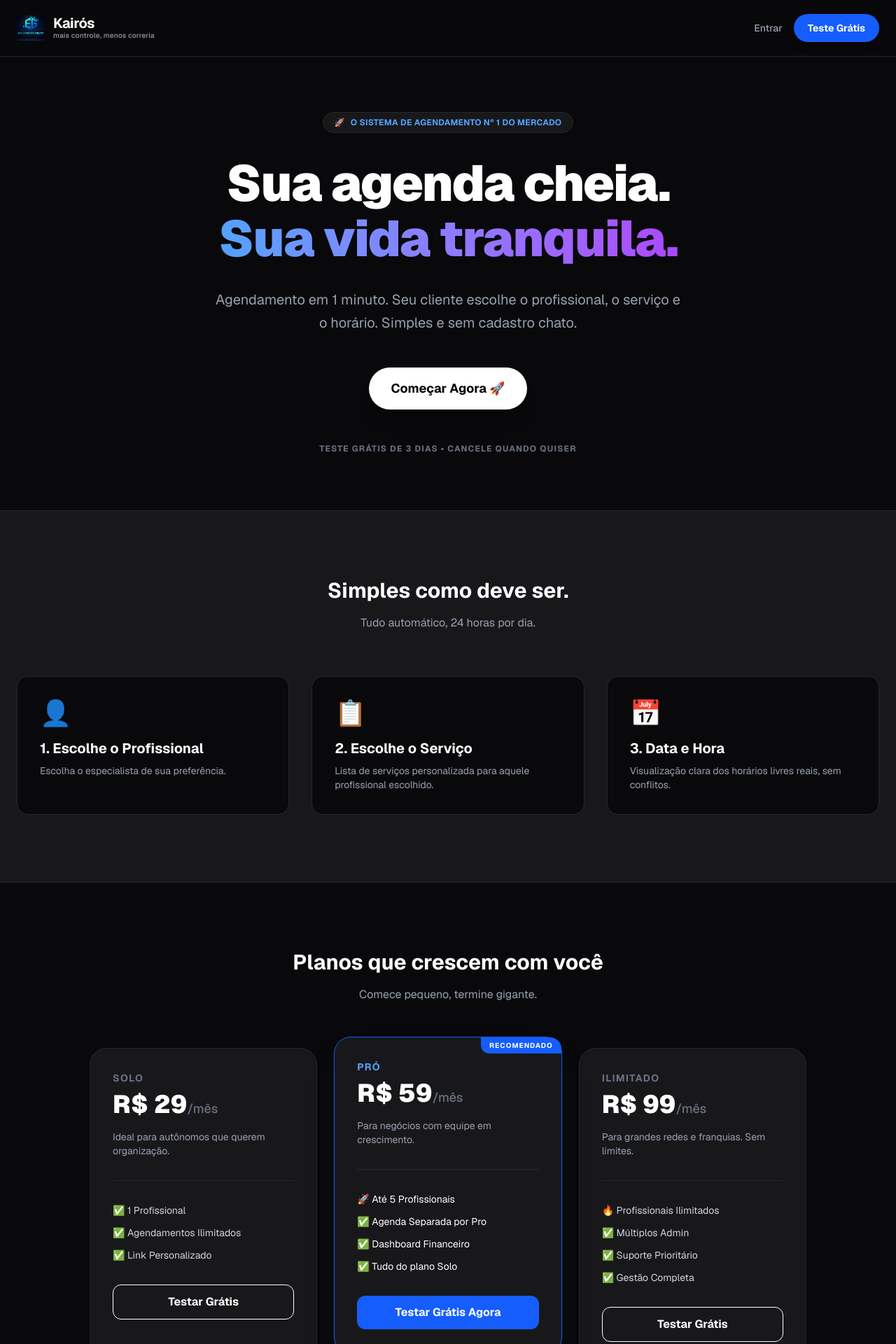
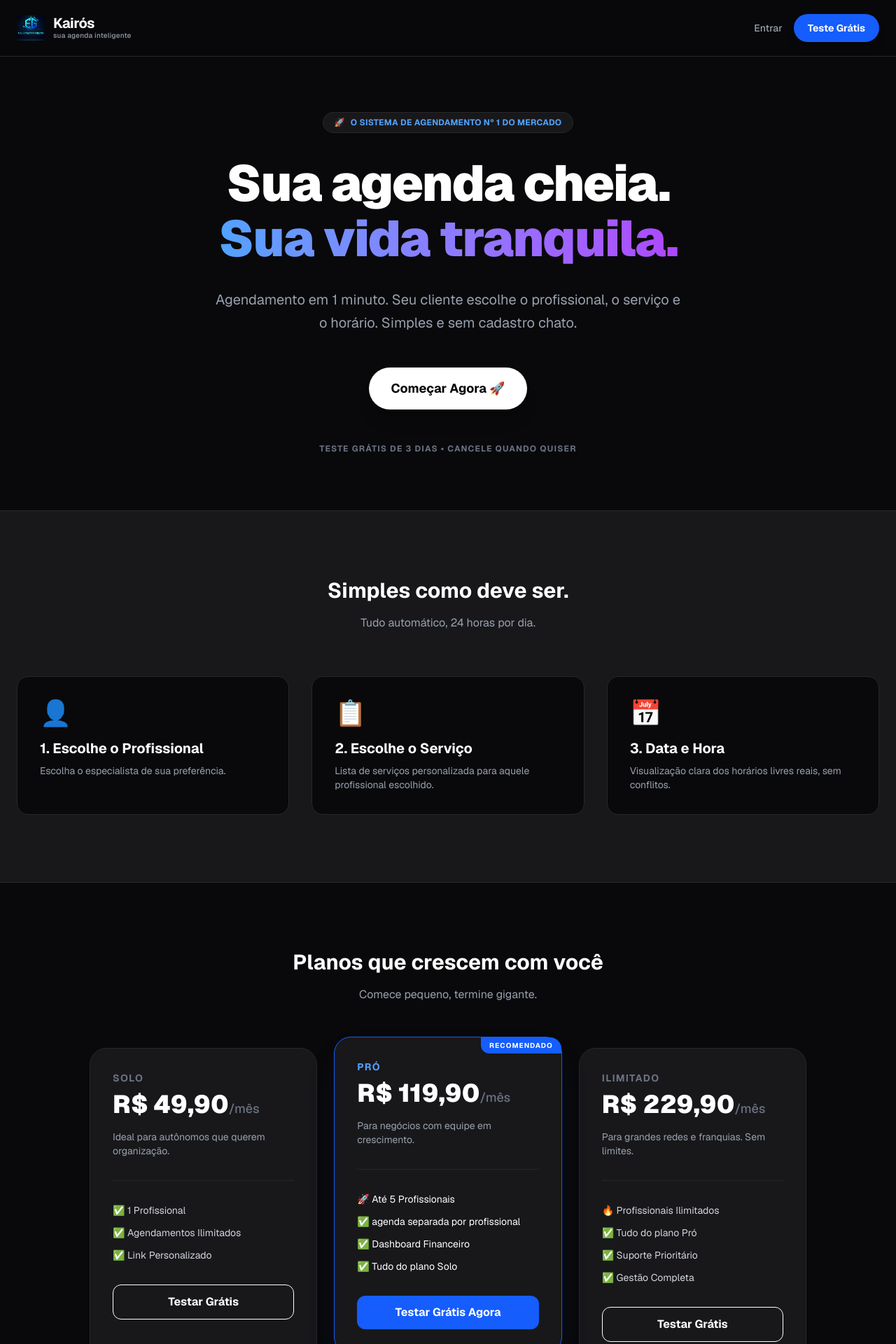
Before and after one commit to Emporio-Digital/agenda-inteligente, a Next.js app: page / in a window 1280 px wide. Shown: the top 1920 px of the page at 70% size. Built offline with nearby package versions, Linux system fonts and the light colour scheme.

Commit message:
Atualizando precos e textos da landing page

```diff
--- a/app/page.tsx
+++ b/app/page.tsx
@@ -15,7 +15,7 @@ export default function LandingPage() {
             </div>
             <div className="flex flex-col">
                 <span className="text-lg md:text-xl font-bold tracking-tight text-white leading-none">Kairós</span>
-                <span className="text-[9px] md:text-[10px] text-gray-400 font-medium tracking-wide">mais controle, menos correria</span>
+                <span className="text-[9px] md:text-[10px] text-gray-400 font-medium tracking-wide">sua agenda inteligente</span>
             </div>
           </div>
 
@@ -125,7 +125,7 @@ export default function LandingPage() {
             {/* SOLO */}
             <div className="border border-zinc-800 bg-zinc-900 rounded-3xl p-8 hover:border-zinc-700 transition-colors">
               <h3 className="font-bold text-gray-500 uppercase tracking-widest text-sm mb-2">Solo</h3>
-              <div className="text-4xl font-black mb-4 text-white">R$ 29<span className="text-lg text-gray-500 font-medium">/mês</span></div>
+              <div className="text-4xl font-black mb-4 text-white">R$ 49,90<span className="text-lg text-gray-500 font-medium">/mês</span></div>
               <p className="text-sm text-gray-400 mb-8 border-b border-zinc-800 pb-8">
                 Ideal para autônomos que querem organização.
               </p>
@@ -145,13 +145,13 @@ export default function LandingPage() {
                 Recomendado
               </div>
               <h3 className="font-bold text-blue-400 uppercase tracking-widest text-sm mb-2">Pró</h3>
-              <div className="text-4xl font-black mb-4 text-white">R$ 59<span className="text-lg text-gray-500 font-medium">/mês</span></div>
+              <div className="text-4xl font-black mb-4 text-white">R$ 119,90<span className="text-lg text-gray-500 font-medium">/mês</span></div>
               <p className="text-sm text-gray-400 mb-8 border-b border-zinc-800 pb-8">
                 Para negócios com equipe em crescimento.
               </p>
               <ul className="space-y-3 mb-8 text-sm text-white">
                 <li className="flex gap-2">🚀 Até 5 Profissionais</li>
-                <li className="flex gap-2">✅ Agenda Separada por Pro</li>
+                <li className="flex gap-2">✅ agenda separada por profissional</li>
                 <li className="flex gap-2">✅ Dashboard Financeiro</li>
                 <li className="flex gap-2">✅ Tudo do plano Solo</li>
               </ul>
@@ -163,13 +163,13 @@ export default function LandingPage() {
             {/* ILIMITADO */}
             <div className="border border-zinc-800 bg-zinc-900 rounded-3xl p-8 hover:border-zinc-700 transition-colors">
               <h3 className="font-bold text-gray-500 uppercase tracking-widest text-sm mb-2">Ilimitado</h3>
-              <div className="text-4xl font-black mb-4 text-white">R$ 99<span className="text-lg text-gray-500 font-medium">/mês</span></div>
+              <div className="text-4xl font-black mb-4 text-white">R$ 229,90<span className="text-lg text-gray-500 font-medium">/mês</span></div>
               <p className="text-sm text-gray-400 mb-8 border-b border-zinc-800 pb-8">
                 Para grandes redes e franquias. Sem limites.
               </p>
               <ul className="space-y-3 mb-8 text-sm text-gray-300">
                 <li className="flex gap-2">🔥 Profissionais Ilimitados</li>
-                <li className="flex gap-2">✅ Múltiplos Admin</li>
+                <li className="flex gap-2">✅ Tudo do plano Pró</li>
                 <li className="flex gap-2">✅ Suporte Prioritário</li>
                 <li className="flex gap-2">✅ Gestão Completa</li>
               </ul>
```
